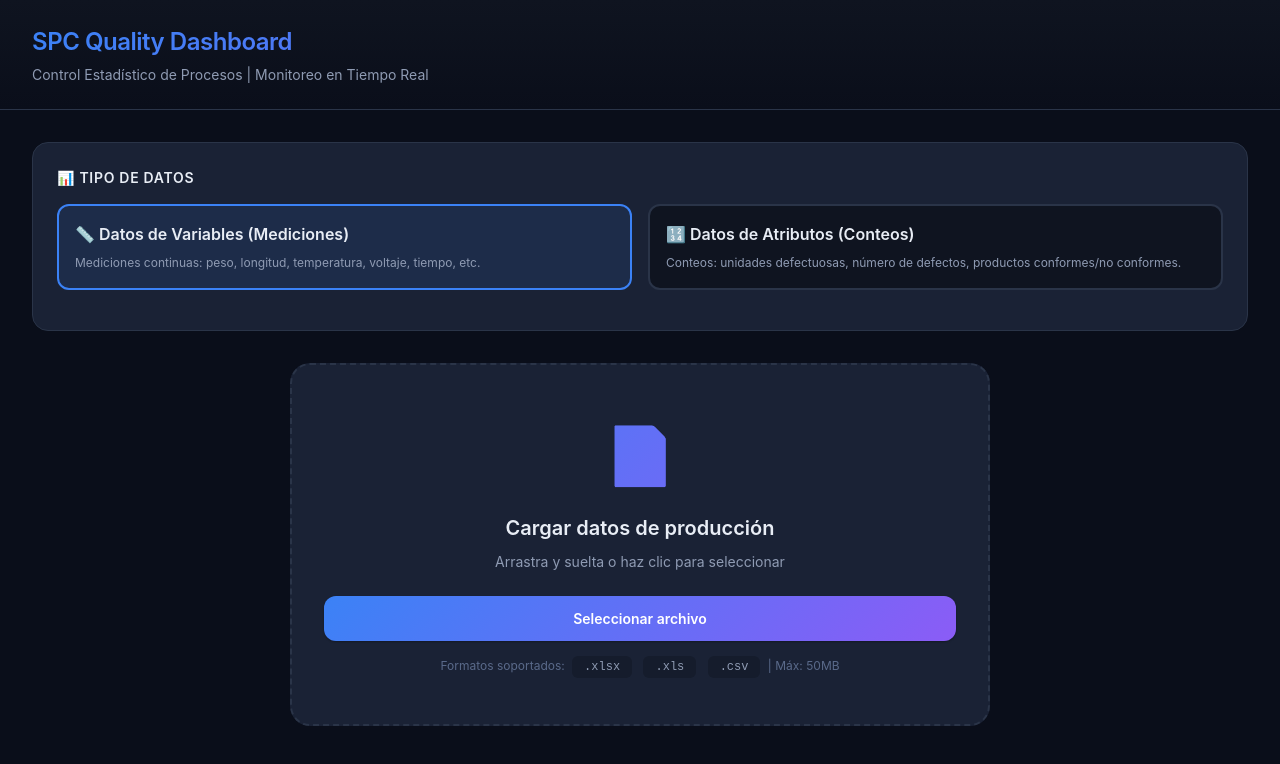
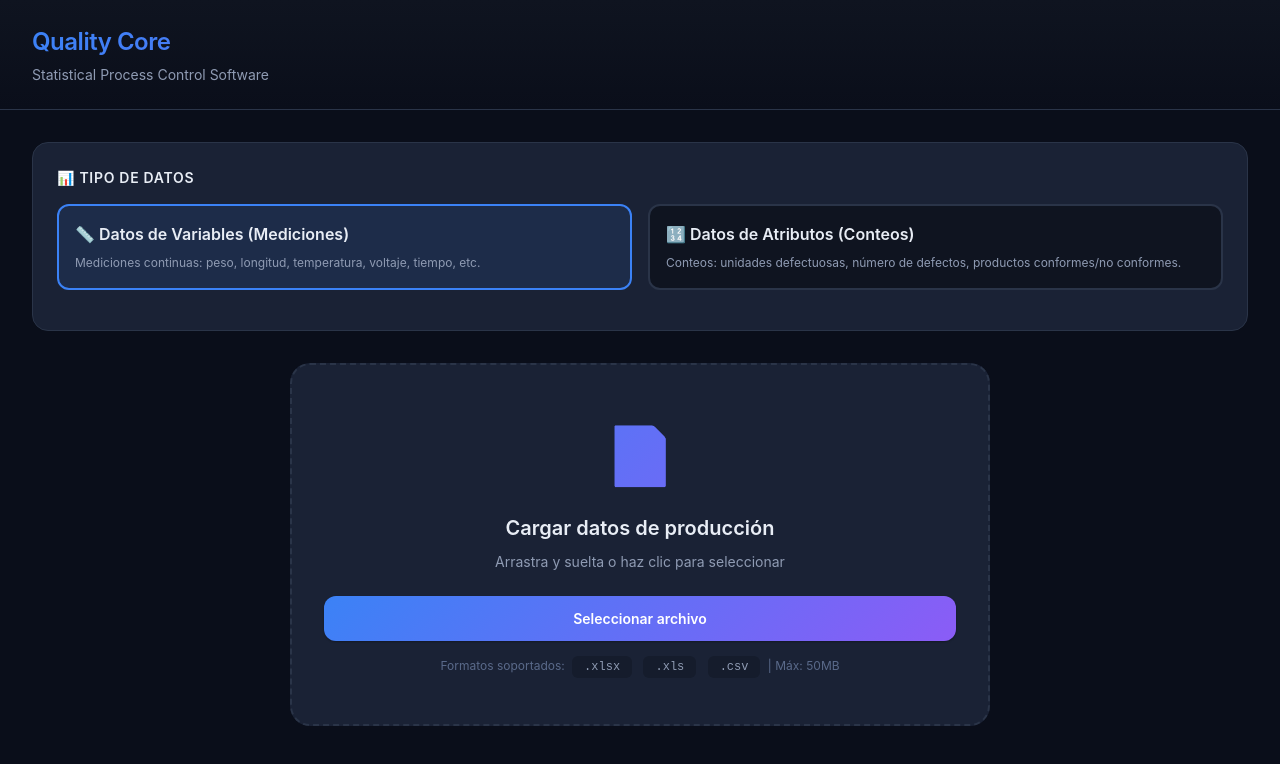
Before and after one commit to Aghent47/CEP_PRO, a React (Vite) app: page / in a window 1280 px wide. Shown: the top 764 px of the page. Built offline with nearby package versions, Linux system fonts and the light colour scheme.

Commit message:
feat: actualizar el título y la descripción del encabezado en el componente App

```diff
--- a/src/App.tsx
+++ b/src/App.tsx
@@ -49,8 +49,8 @@ const App: React.FC = () => {
   return (
     <AppContainer>
       <Header>
-        <h1>SPC Quality Dashboard</h1>
-        <p>Control Estadístico de Procesos | Monitoreo en Tiempo Real</p>
+        <h1>Quality Core</h1>
+        <p>Statistical Process Control Software</p>
       </Header>
 
       <Container>
```
